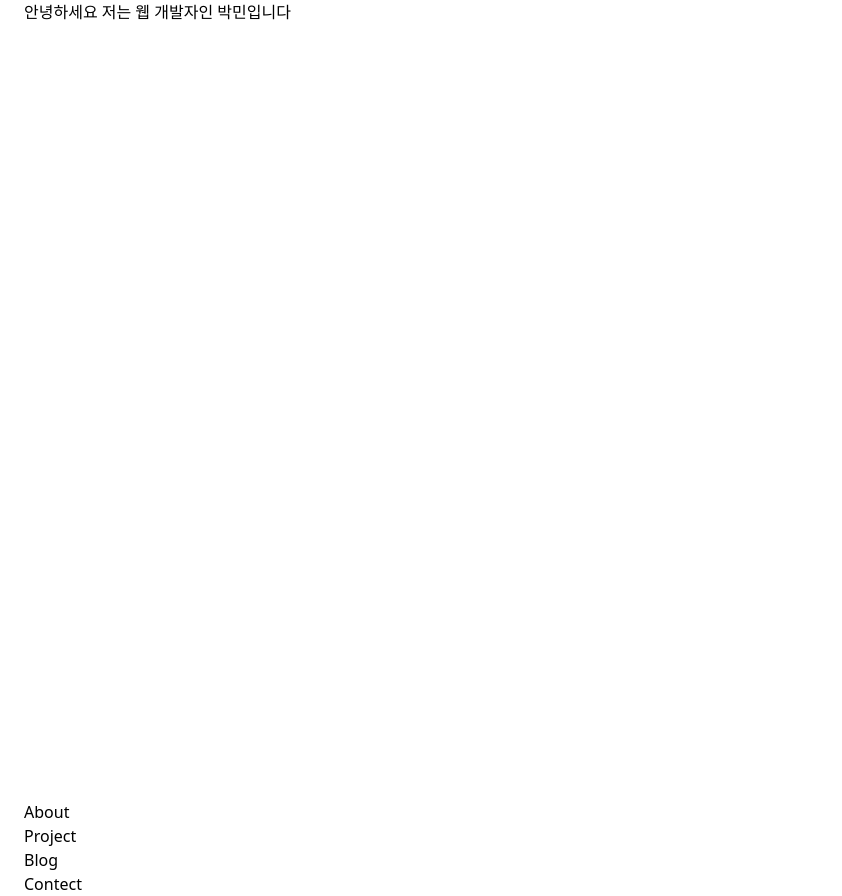
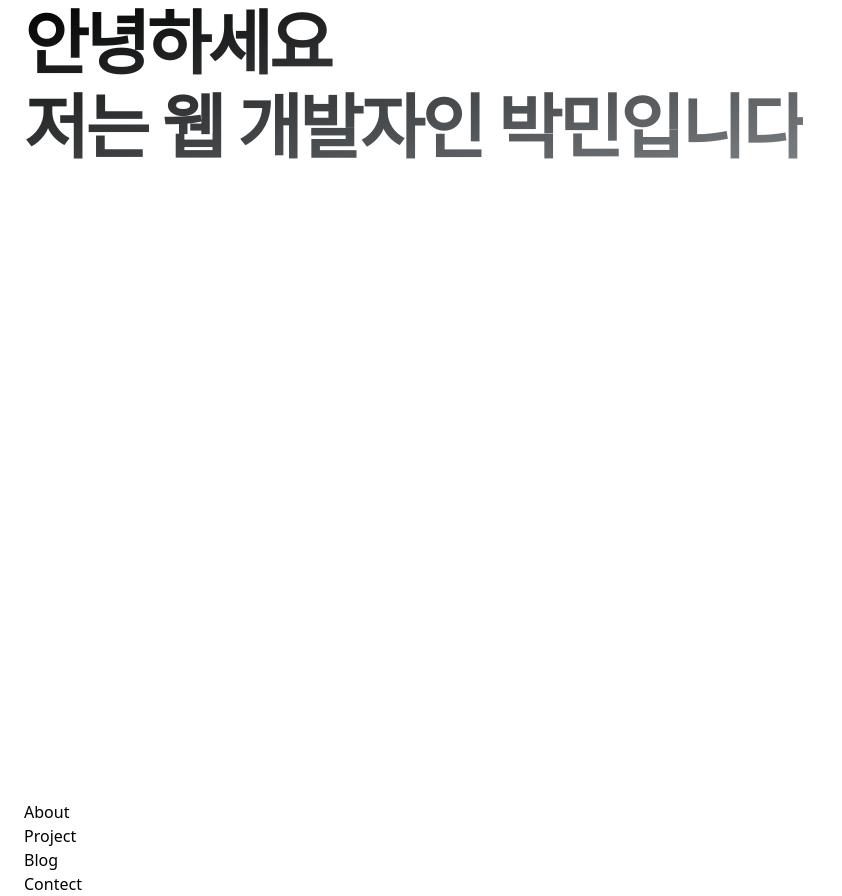
Before and after one commit to stoicperson/portfolio, a Next.js app: page / in a window 1280 px wide. Shown: the whole page, without its empty margins (0-842 px from the left). Built offline with nearby package versions, Linux system fonts and the light colour scheme.

Commit message:
Update index.tsx

```diff
--- a/components/intro/index.tsx
+++ b/components/intro/index.tsx
@@ -1,4 +1,5 @@
 import { useEffect, useMemo, useState } from "react";
+import styles from "./index.module.scss";
 
 const INITIAlS = [
   "ㄱ",
@@ -139,9 +140,10 @@ const Intro = ({ children, ...props }: IProps) => {
     };
   }, [jamos]);
   return (
-    <h1 {...props}>
-      <div className="">{context}</div>
-    </h1>
+    <div className={styles.container} {...props}>
+      <div className={styles.background}>{children}</div>
+      <h1 className={styles.typing}>{context}</h1>
+    </div>
   );
 };
 
```
